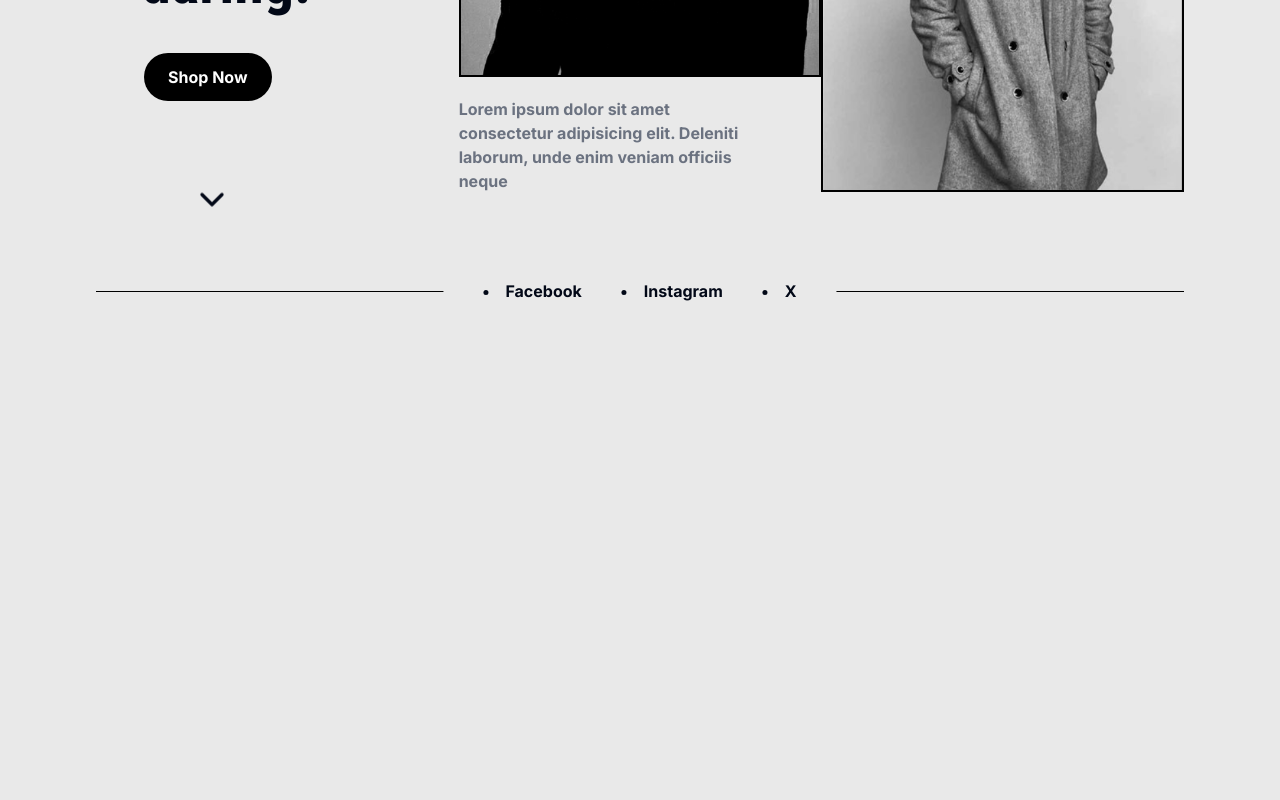
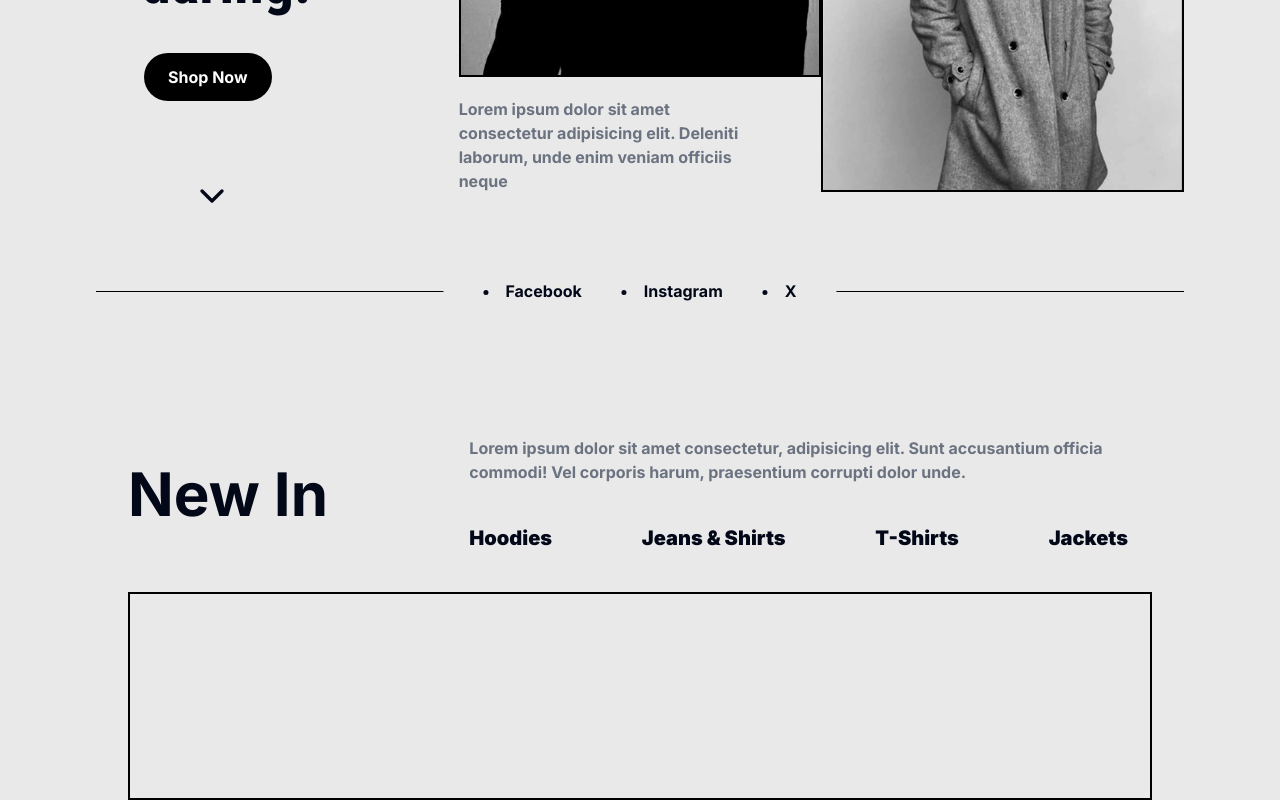
Before and after one commit to kratos-respawned/e-comm-next, a Next.js app: page / in a window 1280 px wide. Shown: the part 456-1256 px from the top of the page. Before the commit the page ends 800 px from the top, so only its background shows below. Built offline with nearby package versions, Linux system fonts and the light colour scheme.

Commit message:
Added New collection section

```diff
--- /dev/null
+++ b/src/app/New.tsx
@@ -0,0 +1,25 @@
+function New() {
+  return (
+    <div>
+    <div className="grid grid-cols-3 mt-36 w-[80%] mx-auto">
+        <h1 className="col-span-1 text-6xl my-auto">
+            New In
+        </h1>
+        <div className="col-span-2 my-auto">
+            <p className="text-gray-500">Lorem ipsum dolor sit amet consectetur, adipisicing elit. Sunt accusantium officia commodi! Vel corporis harum, praesentium corrupti dolor unde.</p>
+            <ul className="flex justify-between text-xl font-black mt-10">
+                <li>Hoodies</li>
+                <li>Jeans & Shirts</li>
+                <li>T-Shirts</li>
+                <li className="mr-6">Jackets</li>
+            </ul>
+        </div>
+    </div>
+    <div className="grid grid-cols-3 border-2 border-black h-52 w-[80%] mt-10 mx-auto">
+
+    </div>
+    </div>
+  )
+}
+
+export default New
--- a/src/app/page.tsx
+++ b/src/app/page.tsx
@@ -1,5 +1,6 @@
 import Image from 'next/image'
 import {ChevronDown, ShoppingBag} from "lucide-react"
+import New from './New';
 
 export default function Home() {
   return (
@@ -36,6 +37,7 @@ export default function Home() {
         <li>X</li>
       </div>
     </div>
+    <New/>
     </main>
   )
 }
```
